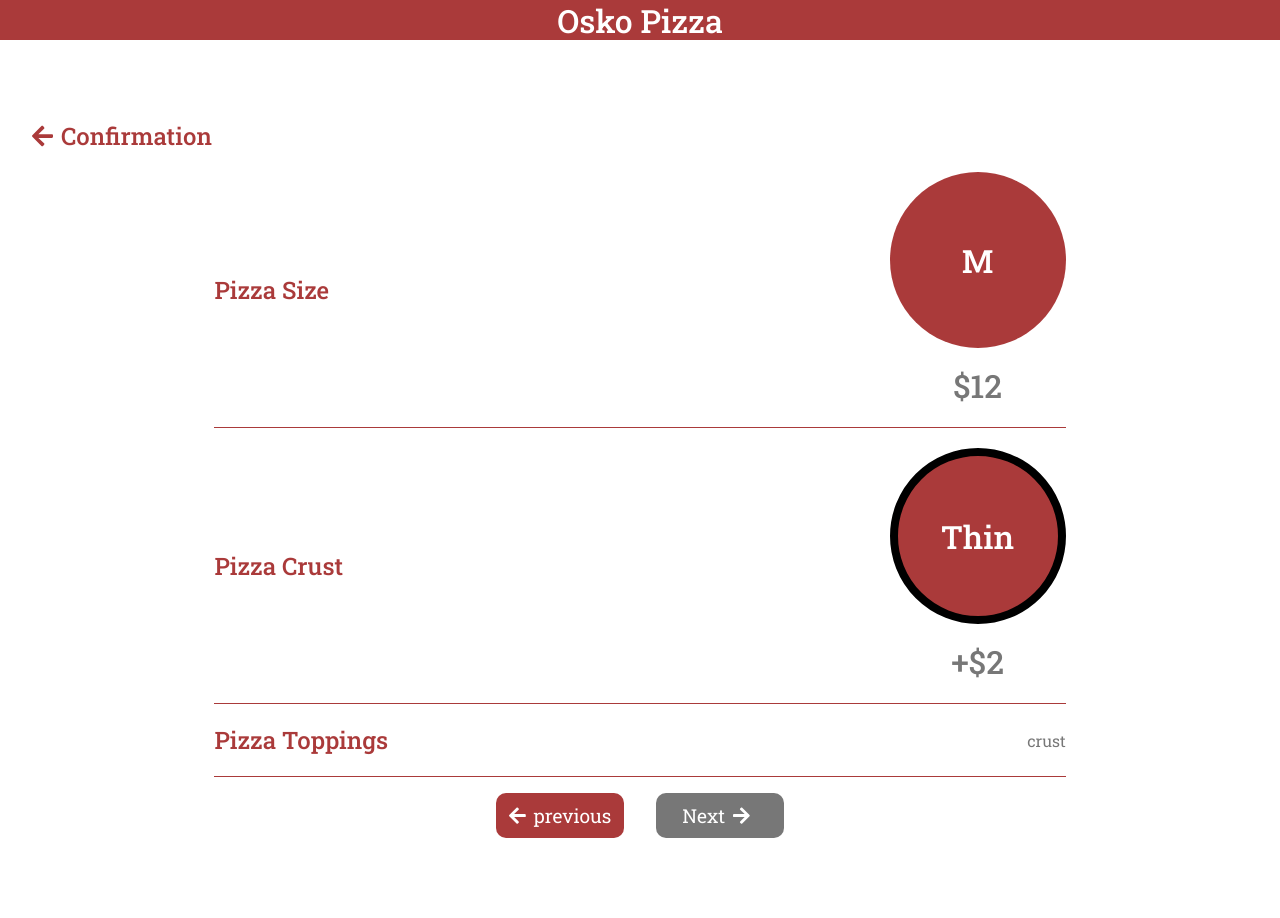
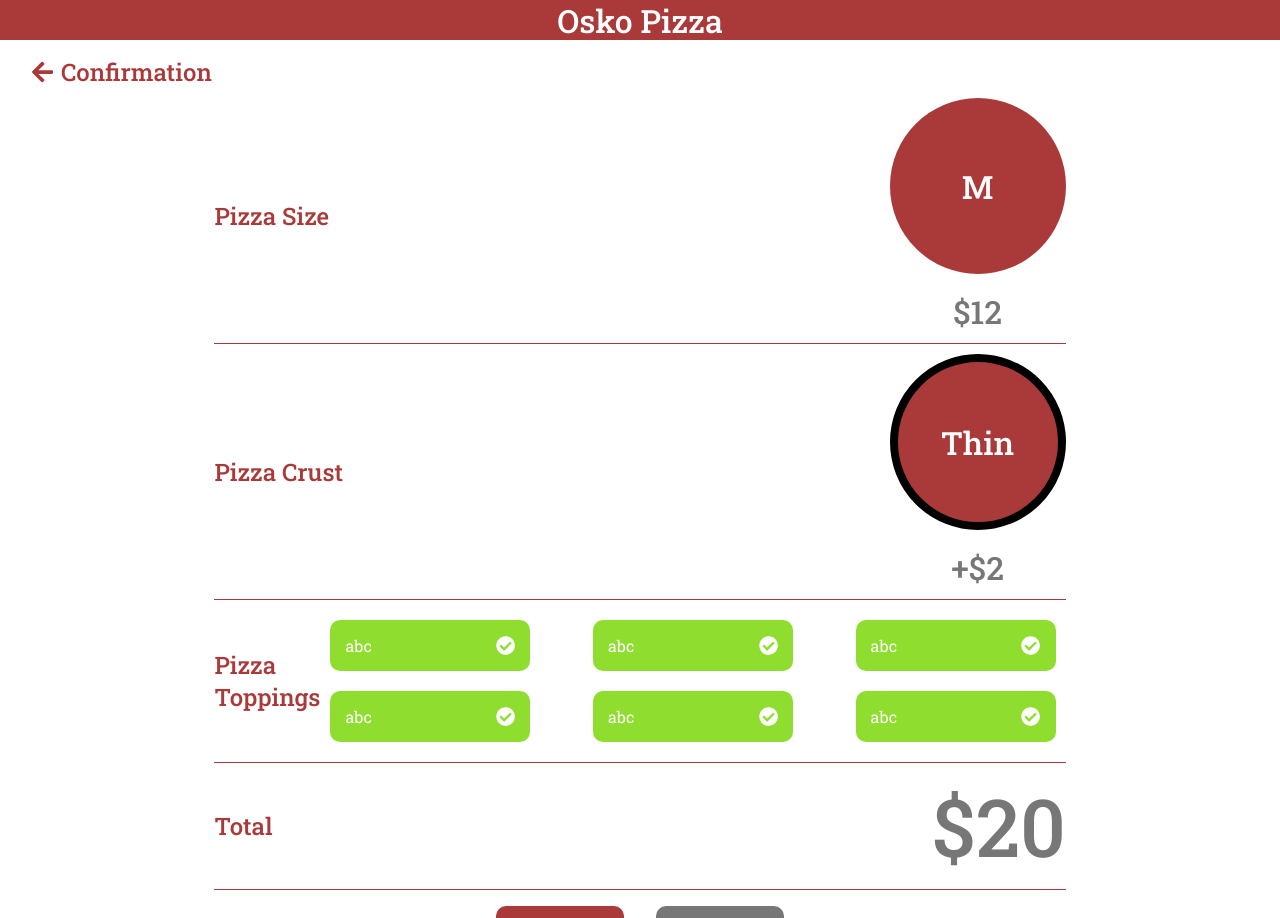
Before and after one commit to gabriel-queiroz/ChallengeTauria, a React (Create React App) app in the folder front/: page /confirmation in a window 1280 px wide. Shown: the top 918 px of the page. Built offline with nearby package versions, Linux system fonts and the light colour scheme.

Commit message:
feat(page-confirmation-front): Create confirmation page

```diff
--- a/front/src/components/AppContainer/styles.ts
+++ b/front/src/components/AppContainer/styles.ts
@@ -11,5 +11,5 @@ export const Content = styled.div`
   max-width: 1400px;
   margin: 0 auto;
   flex: 1;
-  padding: 5rem 0px;
+  padding: 1rem 0px;
 `;
--- a/front/src/components/ToppingSelect/index.tsx
+++ b/front/src/components/ToppingSelect/index.tsx
@@ -3,19 +3,27 @@ import * as S from './styles';
 
 interface ToppingSelectProps {
   selected?: boolean;
-  title?: string;
+  title: string;
   onClick?: () => void;
+  confirmed?: boolean;
 }
 
 const ToppingSelect: React.FC<ToppingSelectProps> = ({
   title,
   selected,
   onClick,
-}) => (
-  <S.Container selected={selected} onClick={onClick}>
-    <S.Title>{title}</S.Title>
-    {selected ? <S.IconRemove /> : <S.IconAdd />}
-  </S.Container>
-);
+  confirmed,
+}) => {
+  const SelectedIcon = () => {
+    if (confirmed) return <S.IconConfirmed />;
+    return selected ? <S.IconRemove /> : <S.IconAdd />;
+  };
+  return (
+    <S.Container selected={selected || confirmed} onClick={onClick}>
+      <S.Title>{title}</S.Title>
+      <SelectedIcon />
+    </S.Container>
+  );
+};
 
 export default ToppingSelect;
--- a/front/src/components/ToppingSelect/styles.ts
+++ b/front/src/components/ToppingSelect/styles.ts
@@ -1,6 +1,10 @@
 import styled, { css } from 'styled-components';
 import { FontAwesomeIcon } from '@fortawesome/react-fontawesome';
-import { faPlus, faTrash } from '@fortawesome/free-solid-svg-icons';
+import {
+  faPlus,
+  faTrash,
+  faCheckCircle,
+} from '@fortawesome/free-solid-svg-icons';
 import { colors } from '../../styles';
 
 interface ContainerProps {
@@ -36,9 +40,10 @@ export const IconAdd = styled(FontAwesomeIcon).attrs({
   font-size: 1.2rem;
 `;
 
-export const IconRemove = styled(FontAwesomeIcon).attrs({
+export const IconRemove = styled(IconAdd).attrs({
   icon: faTrash,
-})`
-  color: ${colors.whiteLight};
-  font-size: 1.2rem;
-`;
+})``;
+
+export const IconConfirmed = styled(IconAdd).attrs({
+  icon: faCheckCircle,
+})``;
--- a/front/src/pages/Confirmation/index.tsx
+++ b/front/src/pages/Confirmation/index.tsx
@@ -8,6 +8,7 @@ import {
   PizzaSize,
   Crust,
   CrustTypeEnum,
+  ToppingSelect,
 } from '../../components';
 import { RouteNames } from '../../routes';
 import * as S from './styles';
@@ -34,7 +35,20 @@ const Crusts = () => {
         </S.Segment>
         <S.Segment>
           <S.SegmentTitle>Pizza Toppings</S.SegmentTitle>
-          <S.SegmentContent>crust</S.SegmentContent>
+          <S.SegmentContent>
+            <ToppingSelect title="abc" confirmed />
+            <ToppingSelect title="abc" confirmed />
+            <ToppingSelect title="abc" confirmed />
+            <ToppingSelect title="abc" confirmed />
+            <ToppingSelect title="abc" confirmed />
+            <ToppingSelect title="abc" confirmed />
+          </S.SegmentContent>
+        </S.Segment>
+        <S.Segment>
+          <S.SegmentTitle>Total</S.SegmentTitle>
+          <S.SegmentContent>
+            <S.TotalPrice>$20</S.TotalPrice>
+          </S.SegmentContent>
         </S.Segment>
       </S.Container>
       <ActionButtons onPrevious={handleNavigateCrust} nextDisabled />
--- a/front/src/pages/Confirmation/styles.ts
+++ b/front/src/pages/Confirmation/styles.ts
@@ -7,7 +7,7 @@ export const Container = styled.div`
 `;
 
 export const Segment = styled.div`
-  padding: 20px 0px;
+  padding: 10px 0px;
   border-bottom: 1px solid ${colors.redLight};
   display: flex;
   align-items: center;
@@ -17,6 +17,17 @@ export const Segment = styled.div`
 export const SegmentTitle = styled.h4`
   color: ${colors.redLight};
   font-size: 1.5rem;
+  flex: 1;
+  width: 50%;
 `;
 
-export const SegmentContent = styled.div``;
+export const SegmentContent = styled.div`
+  display: flex;
+  align-items: center;
+  justify-content: space-between;
+  flex-wrap: wrap;
+`;
+
+export const TotalPrice = styled.h5`
+  font-size: 5rem;
+`;
```
